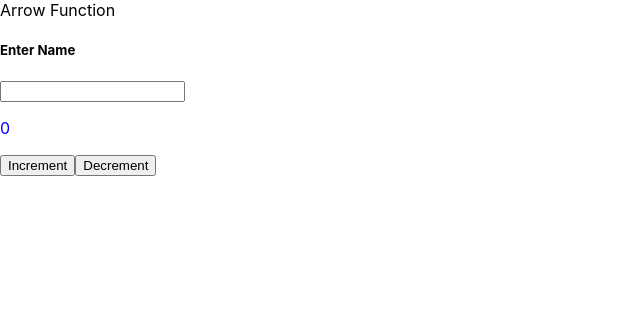
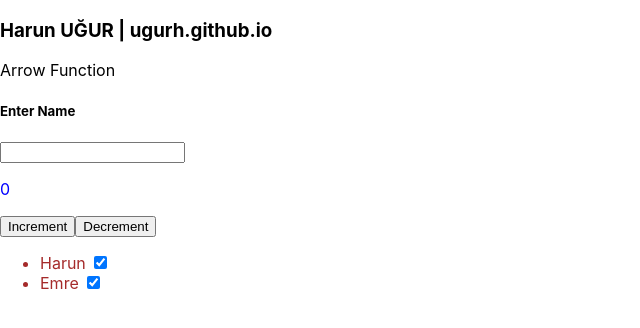
Before and after one commit to ugurh/filo-ui, a React (Create React App) app: page / in a window 1280 px wide. Shown: the top 328 px of the page, without its empty margins (0-640 px from the left). Built offline with nearby package versions, Linux system fonts and the light colour scheme.

Commit message:
Modularity & Import/Export in React

```diff
--- a/src/App.css
+++ b/src/App.css
@@ -44,3 +44,7 @@ p {
 li {
   color: blueviolet;
 }
+
+.user-item {
+  color: brown;
+}
--- a/src/App.js
+++ b/src/App.js
@@ -3,13 +3,17 @@ import './App.css';
 import YK from './components/YK';
 import HOC from './components/HOC';
 import Counter from './components/Counter';
+import UserList from './components/UserList'
+import {Env} from './components/Env'
 
 function App() {
   return (
     <div className="App">
+      <h3>{Env.name} | {Env.url}</h3>
       <YK/>
       <HOC />
       <Counter />
+      <UserList />
     </div>
   );
 }
--- /dev/null
+++ b/src/components/Env.js
@@ -0,0 +1,6 @@
+const Env = {
+    name:'Harun UĞUR',
+    url:'ugurh.github.io'
+}
+
+export {Env}
--- /dev/null
+++ b/src/components/UserList.js
@@ -0,0 +1,23 @@
+import React, { Component } from 'react'
+
+export default class UserList extends Component {
+  render() {
+
+      const users = [
+          {name:'Harun', isActive:true},
+          {name:'Ugur', isActive:false},
+          {name:'Emre', isActive:true}
+      ];
+
+    return (
+
+      <div>
+          <ul>
+              {users.filter(user => user.isActive)
+              .map(user => <li className='user-item'>{user.name} <input type="checkbox" checked={user.isActive} /></li>)
+              }
+          </ul>
+      </div>
+    );
+  }
+}
```
